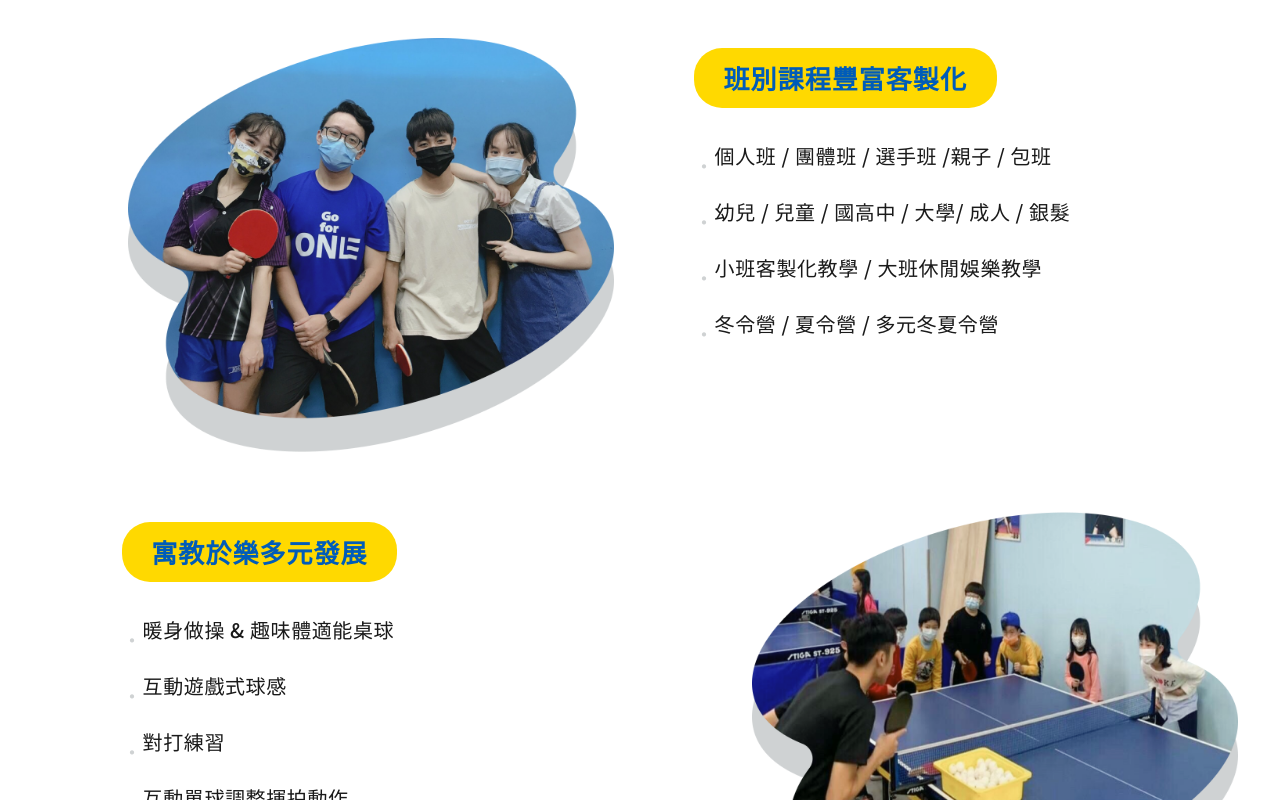
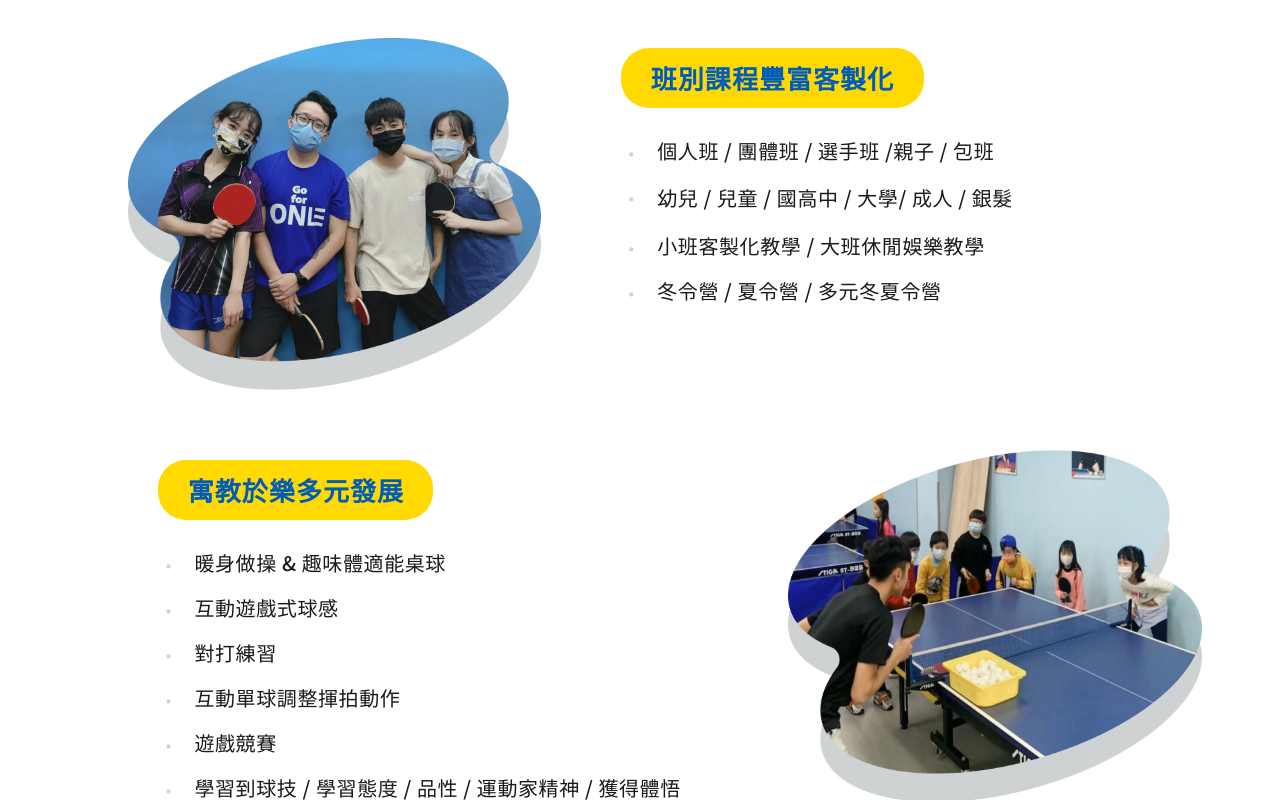
Before and after one commit to dropout-tech/playtt, a React (Create React App) app: page / in a window 1280 px wide. Shown: the part 3880-4680 px from the top of the page. Built offline with nearby package versions, Linux system fonts and the light colour scheme.

Commit message:
fix classes

```diff
--- a/src/components/classes.tsx
+++ b/src/components/classes.tsx
@@ -143,7 +143,8 @@ const Contant = styled.div`
 `;
 
 const Img = styled.img`
-  height:414px;
+  width:414px;
+  height:352px;
   margin-top:60px;
   @media screen and (max-width: 768px) {
     width:251px;
@@ -155,7 +156,8 @@ const Img = styled.img`
 `;
 
 const Img2 = styled.img`
-  height:414px;
+  width:414px;
+  height:352px;
   margin-left:80px;
   margin-top:60px;
   @media screen and (max-width: 768px) {
@@ -263,7 +265,14 @@ const Background3 = styled.div`
 
 const SpanDot = styled.div`
   color: #CFD2D3;
-  margin-top:20px;
+  margin-top:8px;
+  width: 36px;
+  height: 36px;
+  font-family: 'Noto Sans TC';
+  font-Weight: 500;
+  font-size: 20px;
+  line-height: 36px;
+  letter-spacing: 0.6px;
  @media screen and (max-width: 768px) {
    margin-top:10px;
   }
@@ -271,7 +280,9 @@ const SpanDot = styled.div`
 
 const SpanDot2 = styled.div`
   color: #CFD2D3;
-  margin-top:20px;
+  margin-top:8px;
+  width: 36px;
+  height: 36px;
  @media screen and (max-width: 768px) {
    margin-top:22px;
   }
@@ -288,7 +299,7 @@ const TextArea = styled.p`
   font-style: normal;
   font-weight: 500;
   font-size: 20px;
-  line-height: 16px;
+  line-height: 5px;
   text-align: justify;
   letter-spacing: 0.03em;
   color: #1A1A1A;
@@ -310,7 +321,7 @@ const TextArea2 = styled.p`
   font-style: normal;
   font-weight: 500;
   font-size: 20px;
-  line-height: 16px;
+   line-height: 10px;
   text-align: justify;
   letter-spacing: 0.03em;
   color: #1A1A1A;
```
